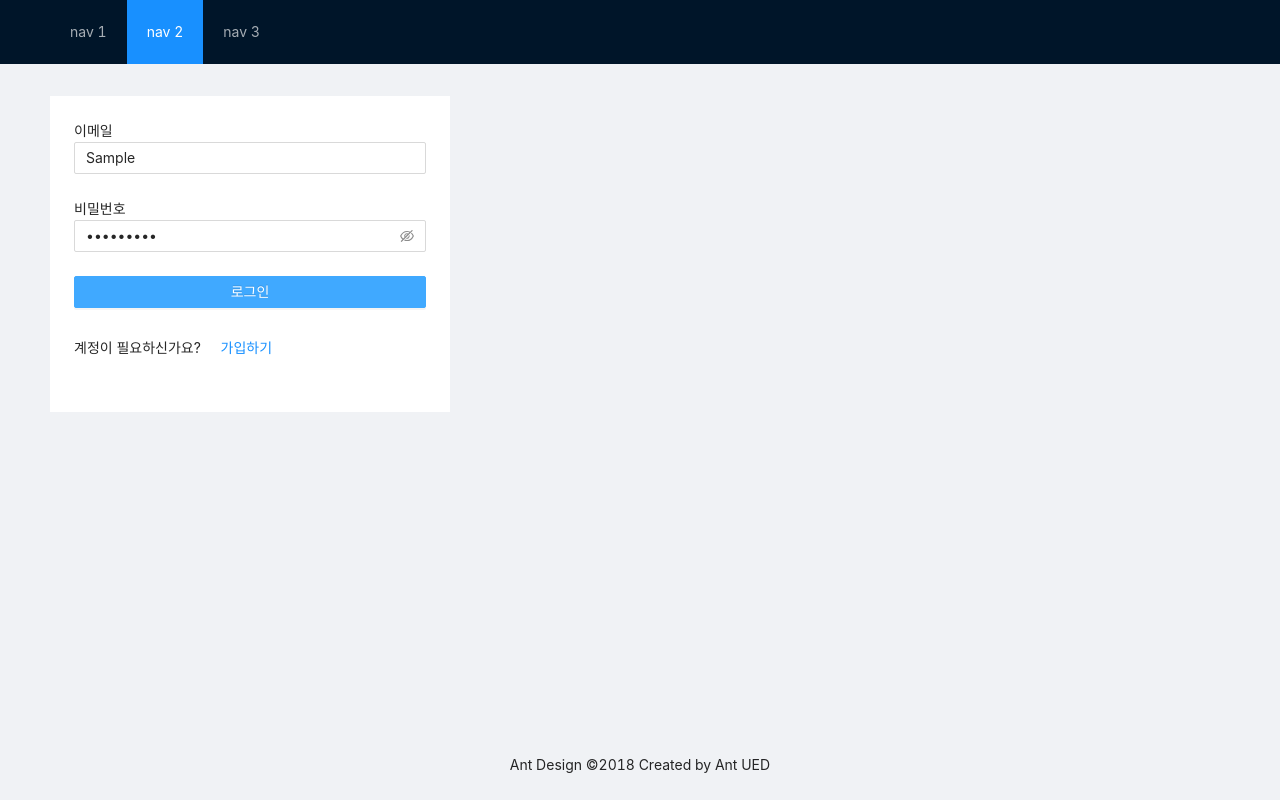
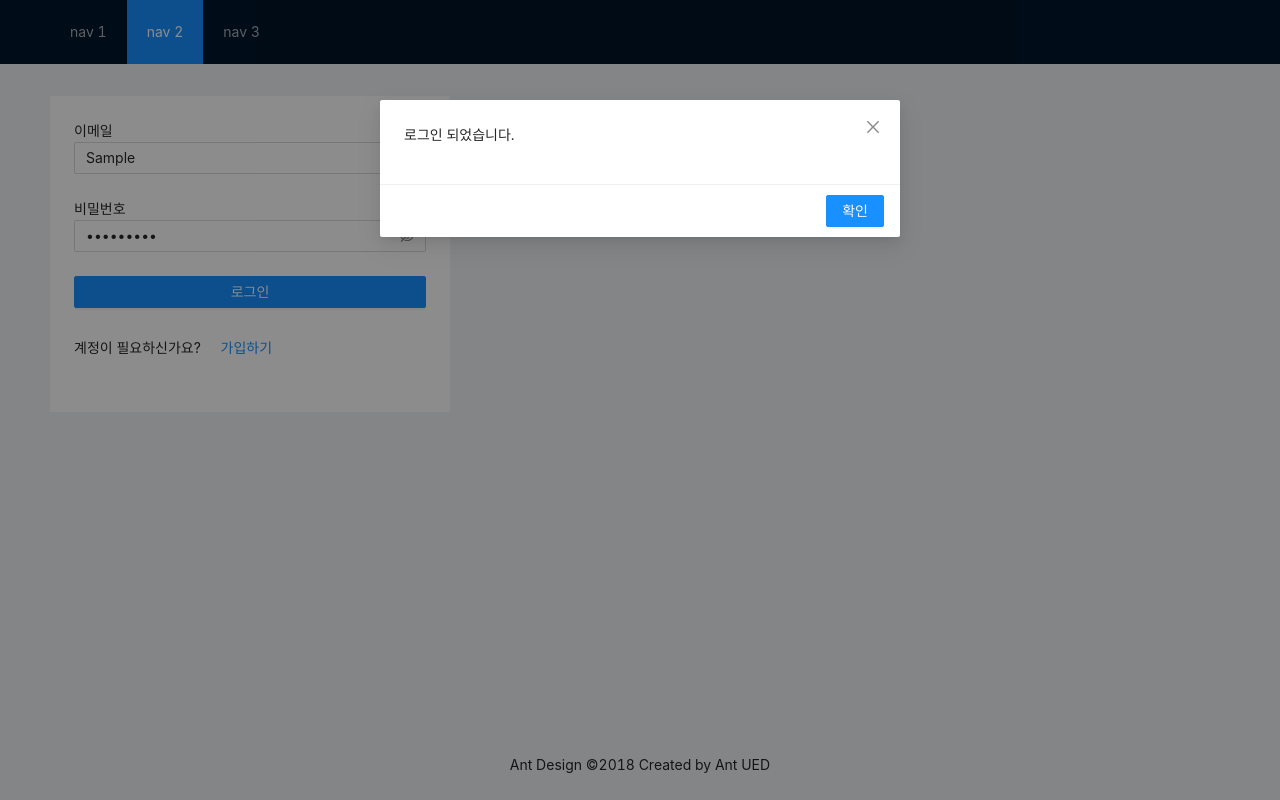
Before and after one commit to jungdj/react-practice, a React (Create React App) app: page / in a window 1280 px wide. Both pictures are taken after typing "Sample", "Sample123" into the empty fields and a click on the button "로그인". Built offline with nearby package versions, Linux system fonts and the light colour scheme.

Commit message:
edit modal

```diff
--- a/src/components/LoginForm.js
+++ b/src/components/LoginForm.js
@@ -7,12 +7,8 @@ import {EyeInvisibleOutlined, EyeTwoTone} from "@ant-design/icons";
 const LoginForm = (props) => {
     const onFinish = values => {
         console.log('Received values of form: ', values);
+        props.showModal('로그인 되었습니다.')
     };
-
-    const test = (e) => {
-        e.preventDefault()
-        console.log('asdfasdf')
-    }
 
     return (
         <Form
--- a/src/components/MainContent.js
+++ b/src/components/MainContent.js
@@ -1,6 +1,6 @@
 import React from "react";
 
-import { Modal } from 'antd';
+import { Modal, Button } from 'antd';
 
 import LoginForm from "./LoginForm";
 import SignupForm from "./SignupForm";
@@ -8,23 +8,29 @@ import SignupForm from "./SignupForm";
 const MainContent = (props) => {
     const [visible, setVisible] = React.useState(false);
     const [loginMode, setLoginMode] = React.useState(true);
+    const [modalMessage, setModalMessage] = React.useState('');
+
+    function showModal(msg) {
+        setModalMessage(msg);
+        setVisible(true);
+    }
 
     return (
         <div>
             {loginMode ?
-                <LoginForm goSignupForm={() => setLoginMode(false)}/>
+                <LoginForm goSignupForm={() => setLoginMode(false)} showModal={(msg) => showModal(msg)}/>
                 :
-                <SignupForm goLoginForm={() => setLoginMode(true)}/>
+                <SignupForm goLoginForm={() => setLoginMode(true)} showModal={(msg) => showModal(msg)}/>
             }
             <Modal
-                title="Basic Modal"
                 visible={visible}
-                onOk={() => setVisible(false)}
-                onCancel={() => setVisible(false)}
+                footer={[
+                    <Button key="submit" type="primary" onClick={() => setVisible(false)}>
+                        확인
+                    </Button>,
+                ]}
             >
-                <p>Some contents...</p>
-                <p>Some contents...</p>
-                <p>Some contents...</p>
+                <p>{modalMessage}</p>
             </Modal>
         </div>
     )
--- a/src/components/SignupForm.js
+++ b/src/components/SignupForm.js
@@ -8,6 +8,7 @@ import '../App.css'
 const SignupForm = (props) => {
     const onFinish = values => {
         console.log('Received values of form: ', values);
+        props.showModal('회원가입이 완료됐습니다. 로그인을 해주세요.')
     };
 
     return (
```
